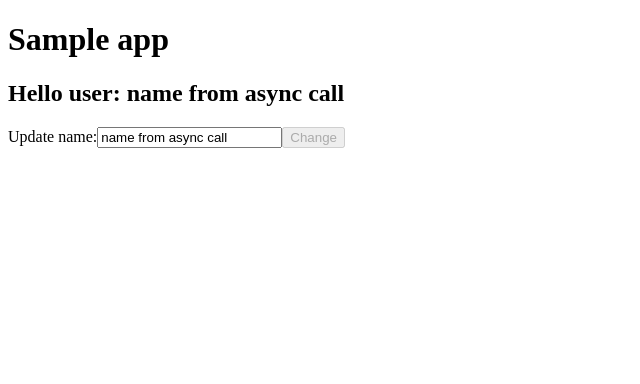
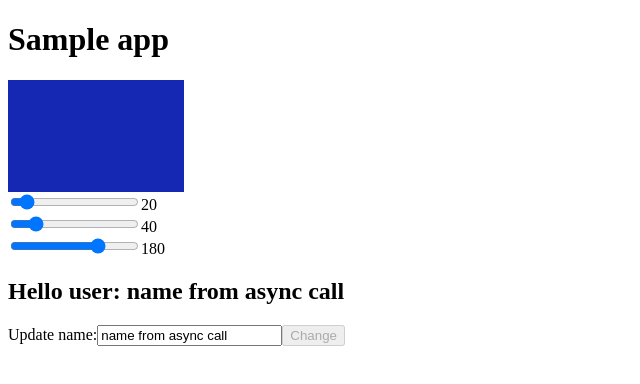
Before and after one commit to imfelixng/react-ts-examples-hook, a React app: page / in a window 1280 px wide. Shown: the top 384 px of the page, without its empty margins (0-640 px from the left). Built offline with nearby package versions, Linux system fonts and the light colour scheme.

Commit message:
Add ranger color component

```diff
--- a/src/app.tsx
+++ b/src/app.tsx
@@ -1,10 +1,17 @@
 import * as React from "react";
-import { HelloComponent } from "./hello";
-import { NameEditComponent } from "./nameEdit";
+import {
+  HelloComponent,
+  NameEditComponent,
+  ColorBrowser,
+  ColorPicker} from './components';
+
+import {Color} from './model/color';
 
 export const App = () => {
   const [name, setName] = React.useState('defaultUserName');
   const [editingName, setEditingName] = React.useState("defaultUserName");
+  const [color, setColor] = React.useState<Color>({red: 20, green: 40, blue: 180})
+
   const loadUsername = () => {
     setTimeout(() => {
       setName("name from async call");
@@ -23,6 +30,8 @@
 
   return (
     <>
+        <ColorBrowser color={color}/>
+        <ColorPicker color={color} onColorUpdated={setColor}/>
         <HelloComponent username={name} />
         <NameEditComponent
           initialUserName={name}
--- /dev/null
+++ b/src/components/colorBrowser.tsx
@@ -0,0 +1,18 @@
+import * as React from "react";
+import { Color } from "../model/color";
+
+type Props = {
+  color: Color;
+}
+
+export const ColorBrowser = (props: Props) => {
+  const divStyle: React.CSSProperties = {
+    width: "11rem",
+    height: "7rem",
+    backgroundColor: `rgb(${props.color.red},${props.color.green}, ${
+      props.color.blue
+    })`
+  };
+
+  return <div style={divStyle} />;
+};
--- /dev/null
+++ b/src/components/colorpicker.tsx
@@ -0,0 +1,57 @@
+import * as React from "react";
+import { Color } from "../model/color";
+
+type Props = {
+  color: Color;
+  onColorUpdated: (color: Color) => void;
+};
+
+export const ColorPicker = (props: Props) => (
+  <div>
+    <input
+      type="range"
+      min="0"
+      max="255"
+      value={props.color.red}
+      onChange={event =>
+        props.onColorUpdated({
+          red: +event.target.value,
+          green: props.color.green,
+          blue: props.color.blue
+        })
+      }
+    />
+    {props.color.red}
+    <br />
+    <input
+      type="range"
+      min="0"
+      max="255"
+      value={props.color.green}
+      onChange={(event: any) =>
+        props.onColorUpdated({
+          red: props.color.red,
+          green: +event.target.value,
+          blue: props.color.blue
+        })
+      }
+    />
+    {props.color.green}
+    <br />
+    <input
+      type="range"
+      min="0"
+      max="255"
+      value={props.color.blue}
+      onChange={(event: any) =>
+        props.onColorUpdated({
+          red: props.color.red,
+          green: props.color.green,
+          blue: +event.target.value
+        })
+      }
+    />
+    {props.color.blue}
+    <br />
+  </div>
+);
--- /dev/null
+++ b/src/components/index.ts
@@ -0,0 +1,4 @@
+export * from "./hello";
+export * from "./nameEdit";
+export * from './colorBrowser';
+export * from './colorPicker';
--- /dev/null
+++ b/src/model/color.ts
@@ -0,0 +1,5 @@
+export type Color = {
+  red: number;
+  green: number;
+  blue: number;
+}
```
Also changed, not shown: src/components/hello.tsx (renamed from src/hello.tsx), src/components/nameEdit.tsx (renamed from src/nameEdit.tsx).
